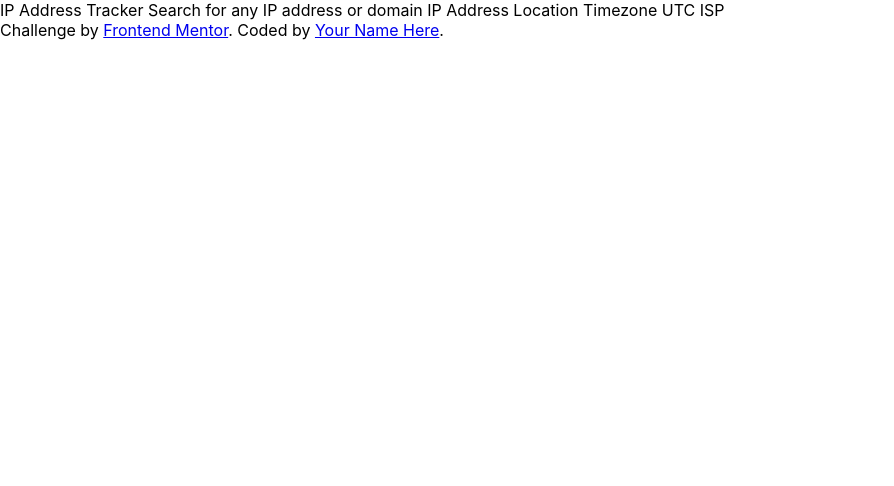
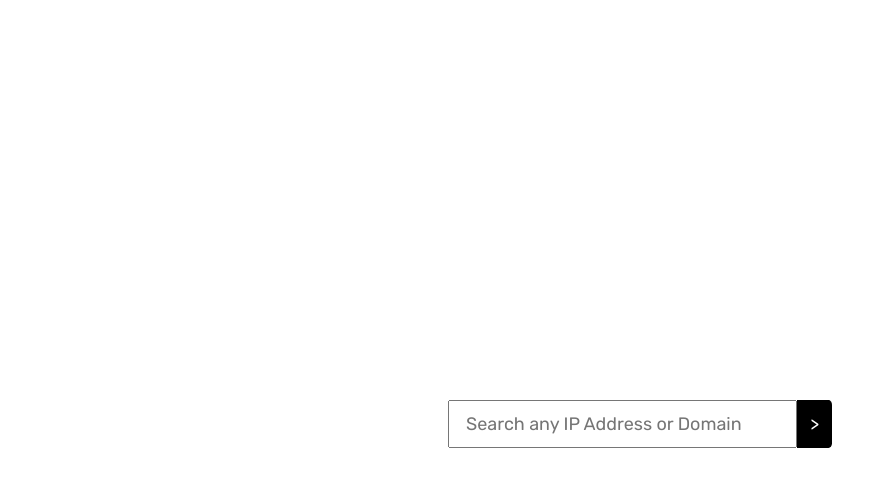
Before and after one commit to Jason-Francois/IP-Tracker, a React (Create React App) app: page / in a window 1280 px wide. Shown: the top 486 px of the page, without its empty margins (0-894 px from the left). Built offline with nearby package versions, Linux system fonts and the light colour scheme.

Commit message:
Finished original styles for the IPInput component

```diff
--- a/src/App.js
+++ b/src/App.js
@@ -1,21 +1,22 @@
-import logo from "./logo.svg";
+
 import "./styles/App.scss";
-
+import IPInput from "./components/IPInput";
 function App() {
   return (
-    <div className="App">
-      <div>
-        IP Address Tracker Search for any IP address or domain IP Address
-        Location Timezone UTC ISP
-      </div>
-      <div class="attribution">
-        Challenge by{" "}
-        <a href="https://www.frontendmentor.io?ref=challenge" target="_blank">
-          Frontend Mentor
-        </a>
-        . Coded by <a href="#">Your Name Here</a>.
-      </div>
-    </div>
+    <IPInput />
+    // <div className="App">
+    //   <div>
+    //     IP Address Tracker Search for any IP address or domain IP Address
+    //     Location Timezone UTC ISP
+    //   </div>
+    //   <div class="attribution">
+    //     Challenge by{" "}
+    //     <a href="https://www.frontendmentor.io?ref=challenge" target="_blank">
+    //       Frontend Mentor
+    //     </a>
+    //     . Coded by <a href="#">Your Name Here</a>.
+    //   </div>
+    // </div>
   );
 }
 
--- /dev/null
+++ b/src/components/IPInput.js
@@ -0,0 +1,14 @@
+import "../styles/components/IPInput.scss";
+
+export default function IPInput() {
+  return (
+    <div className="IPTracker-container">
+      <input
+        id="IPTracker-input"
+        type="text"
+        placeholder="Search any IP Address or Domain"
+      ></input>
+      <button id="IPTracker-button">{">"}</button>
+    </div>
+  );
+}
--- /dev/null
+++ b/src/styles/components/IPInput.scss
@@ -0,0 +1,17 @@
+div.IPTracker-container {
+  display: flex;
+  margin: 50vh auto;
+  width: 30%;
+}
+#IPTracker-input {
+  font-size: 18px;
+  width: 100%;
+  padding-left: 1rem;
+}
+#IPTracker-button {
+  background: black;
+  color: white;
+  padding: 13px;
+  border: none;
+  border-radius: 0% 10% 10% 0%;
+}
--- a/src/styles/index.scss
+++ b/src/styles/index.scss
@@ -1,8 +1,13 @@
+@import "https://fonts.googleapis.com/css2?family=Rubik:wght@400;500;700&display=swap";
 body {
+  box-sizing: border-box;
   margin: 0;
-  font-family: -apple-system, BlinkMacSystemFont, 'Segoe UI', 'Roboto', 'Oxygen',
-    'Ubuntu', 'Cantarell', 'Fira Sans', 'Droid Sans', 'Helvetica Neue',
-    sans-serif;
+  padding: 0;
   -webkit-font-smoothing: antialiased;
   -moz-osx-font-smoothing: grayscale;
 }
+
+input[type="text"], button {
+  font-size: 18px;
+  font-family: "Rubik", sans-serif;
+}
--- /dev/null
+++ b/src/styles/utilities/_colors.scss
@@ -0,0 +1,2 @@
+$veryDarkGray: hsl(0, 0%, 17%);
+$darkGray: hsl(0, 0%, 59%)
--- /dev/null
+++ b/src/styles/utilities/_typography.scss
@@ -0,0 +1 @@
+$fontFamily: "rubik";
```
Also changed, not shown: src/components/IPDashboard.js (added), src/components/IPMap.js (added), src/logo.svg (deleted), src/styles/utilities/_mixins.scss (added).
